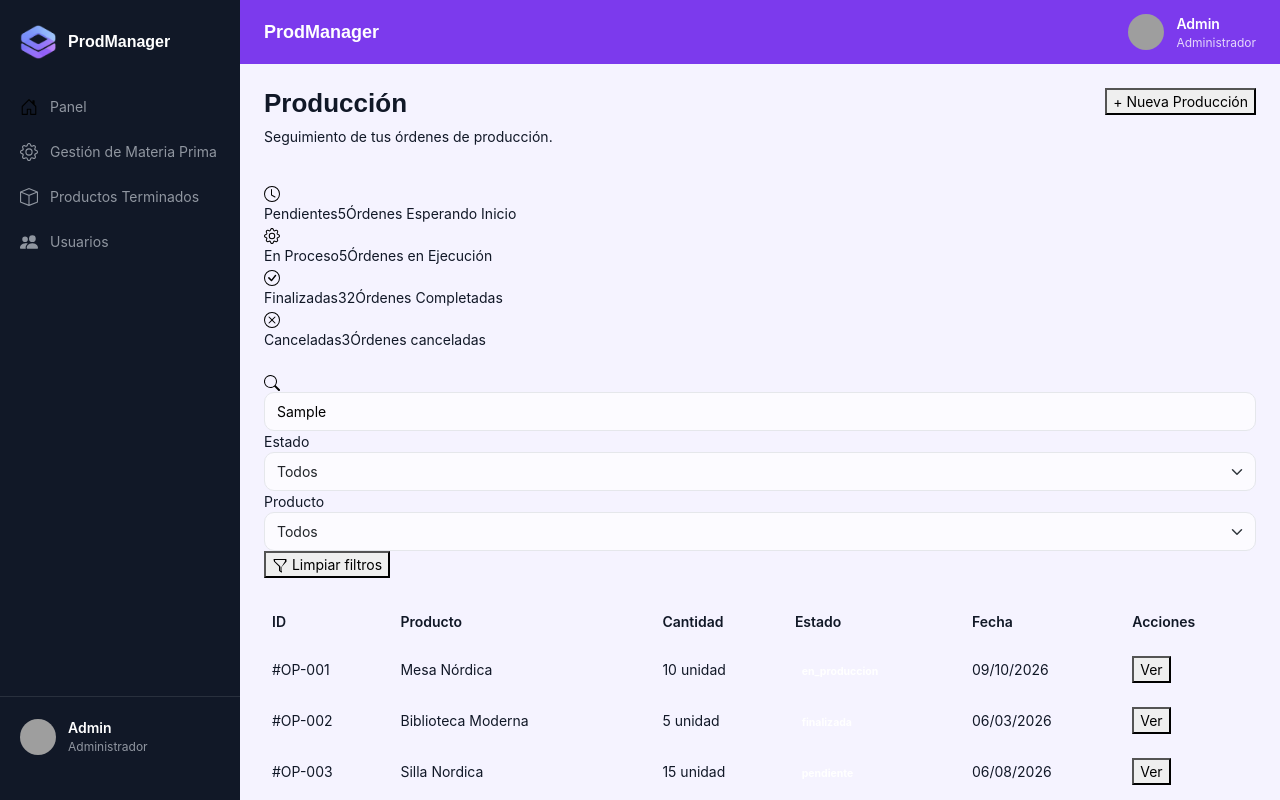
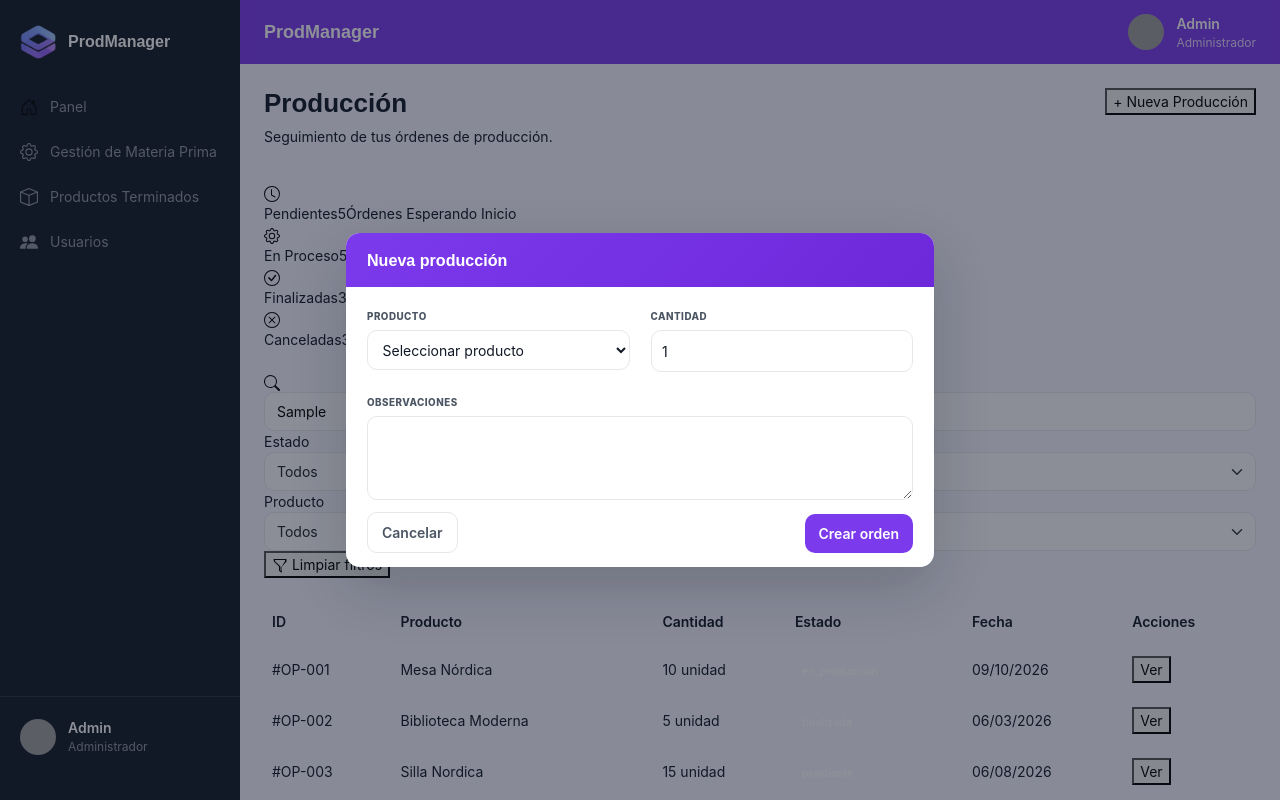
Before and after one commit to QuantiaStudio/Gestor-de-Produccion-e-Inventario-para-Emprendimientos, an Angular app in the folder frontend/ProdManager/: page /user-panel/produccion in a window 1280 px wide. Both pictures are taken after typing "Sample" into the empty fields and a click on the button "+ Nueva Producción". Shown: the top 800 px of the page. Built offline with nearby package versions, Linux system fonts and the light colour scheme; grey boxes are pictures that could not be loaded.

Commit message:
style: cambiar estructura html  agregar estilos al formulario de acuerdo a maqueta

```diff
--- a/frontend/ProdManager/src/app/dashboard/user/features/produccion/produccion.component.css
+++ b/frontend/ProdManager/src/app/dashboard/user/features/produccion/produccion.component.css
@@ -0,0 +1,124 @@
+.modal-produccion {
+	position: fixed;
+	inset: 0;
+	z-index: 1050;
+	display: grid;
+	place-items: center;
+	padding: 1rem;
+	background: rgba(17, 24, 39, 0.48);
+}
+
+.modal-produccion form {
+	width: min(100%, 42rem);
+	display: grid;
+	grid-template-columns: 1fr 1fr;
+	gap: 1.5rem;
+	padding: 5.25rem 1.5rem 4.75rem;
+	position: relative;
+	background: #ffffff;
+	border-radius: 1rem;
+	box-shadow: 0 1.5rem 4rem rgba(15, 23, 42, 0.2);
+}
+
+.modal-produccion h2 {
+	position: absolute;
+	top: 0;
+	left: 0;
+	right: 0;
+	margin: 0;
+	padding: 1.25rem 1.5rem;
+	border-radius: 1rem 1rem 0 0;
+	background: linear-gradient(135deg, var(--primary-color), #6d28d9);
+	color: #ffffff;
+	font-size: 1.15rem;
+}
+
+.modal-produccion label {
+	display: block;
+	margin-top: 0.25rem;
+	font-size: 0.7rem;
+	font-weight: 800;
+	letter-spacing: 0.05em;
+	text-transform: uppercase;
+	color: var(--gray-600);
+}
+
+.modal-produccion .form-field {
+	display: flex;
+	flex-direction: column;
+	gap: 0.4rem;
+}
+
+.modal-produccion .form-field--full {
+	grid-column: 1 / -1;
+}
+
+.modal-produccion input,
+.modal-produccion select,
+.modal-produccion textarea {
+	width: 100%;
+	padding: 0.65rem 0.75rem;
+	border: 1px solid var(--gray-200);
+	border-radius: var(--radius-sm);
+	font: inherit;
+	color: var(--gray-900);
+	background: #ffffff;
+}
+
+.modal-produccion input:focus,
+.modal-produccion select:focus,
+.modal-produccion textarea:focus {
+	outline: none;
+	border-color: var(--primary-color);
+	box-shadow: 0 0 0 3px rgba(124, 58, 237, 0.12);
+}
+
+.modal-produccion textarea {
+	min-height: 6rem;
+	resize: vertical;
+}
+
+.modal-produccion button {
+	padding: 0.65rem 1rem;
+	border: 0;
+	border-radius: var(--radius-sm);
+	font: inherit;
+	font-weight: 600;
+	cursor: pointer;
+}
+
+.modal-produccion button[type='submit'] {
+	position: absolute;
+	right: 1.5rem;
+	bottom: 1rem;
+	background: var(--primary-color);
+	color: #ffffff;
+}
+
+.modal-produccion button[type='button'] {
+	position: absolute;
+	left: 1.5rem;
+	bottom: 1rem;
+	border: 1px solid var(--gray-200);
+	background: #ffffff;
+	color: var(--gray-600);
+}
+
+.modal-produccion button:hover {
+	transform: translateY(-1px);
+}
+
+@media (max-width: 640px) {
+	.modal-produccion form {
+		grid-template-columns: 1fr;
+		padding: 5rem 1rem 4.75rem;
+	}
+
+	.modal-produccion button[type='submit'] {
+		right: 1rem;
+	}
+
+	.modal-produccion button[type='button'] {
+		left: 1rem;
+	}
+}
--- a/frontend/ProdManager/src/app/dashboard/user/features/produccion/produccion.component.html
+++ b/frontend/ProdManager/src/app/dashboard/user/features/produccion/produccion.component.html
@@ -167,6 +167,7 @@
     <form [formGroup]="ordenForm" (ngSubmit)="crearOrden()">
         <h2>Nueva producción</h2>
 
+        <div class="form-field">
             <label for="producto">Producto</label>
             <select id="producto" formControlName="productoId">
                 <option value="">Seleccionar producto</option>
@@ -177,13 +178,17 @@
                 </option>
                 }
             </select>
+        </div>
 
+        <div class="form-field">
             <label for="cantidad">Cantidad</label>
             <input id="cantidad" type="number" min="1" formControlName="cantidad">
+        </div>
 
+        <div class="form-field form-field--full">
             <label for="observaciones">Observaciones</label>
-        <textarea id="observaciones" formControlName="observaciones">
-        </textarea>
+            <textarea id="observaciones" formControlName="observaciones"></textarea>
+        </div>
 
         <button type="submit">
             Crear orden
```
Lines whose indentation alone changed are shown as unchanged.
